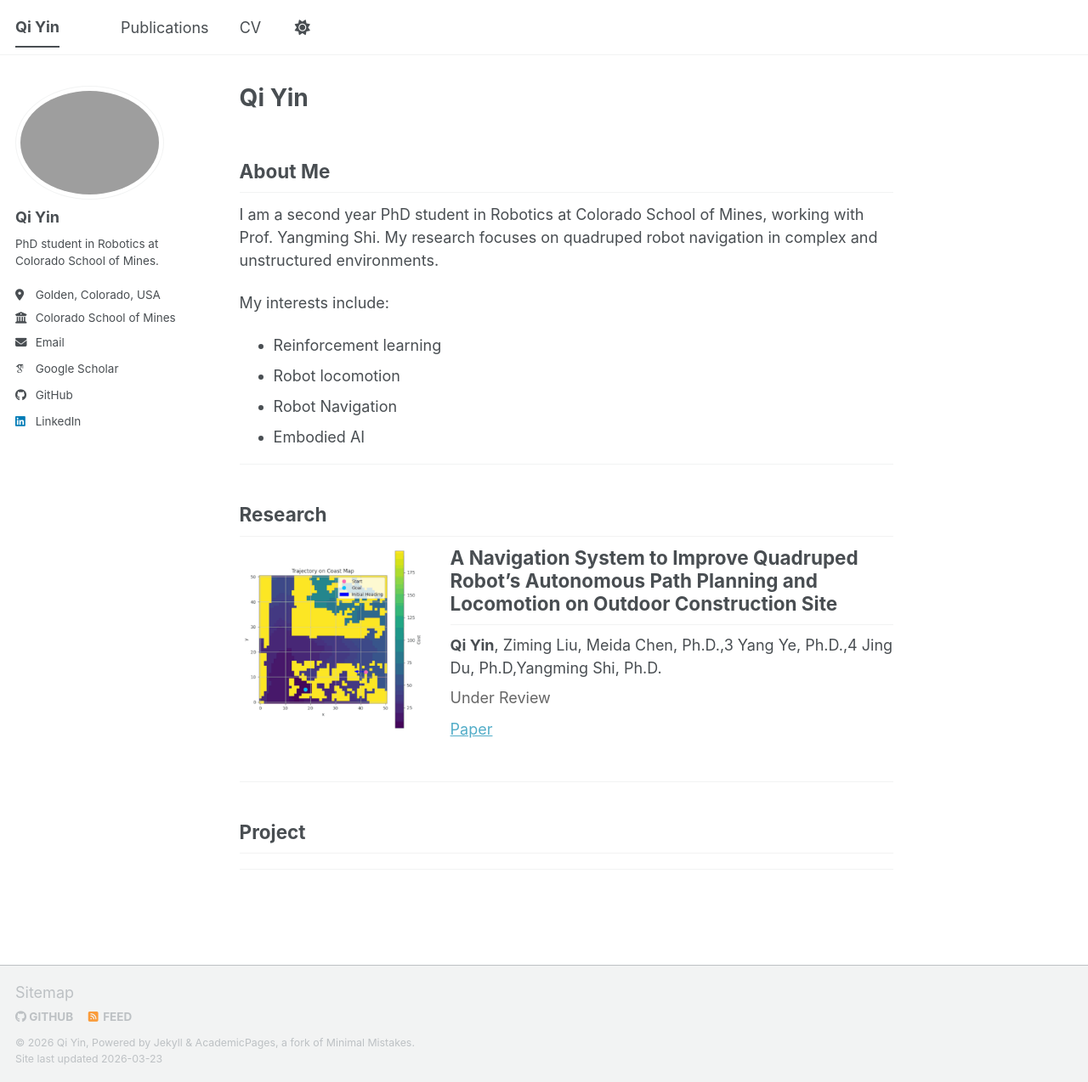
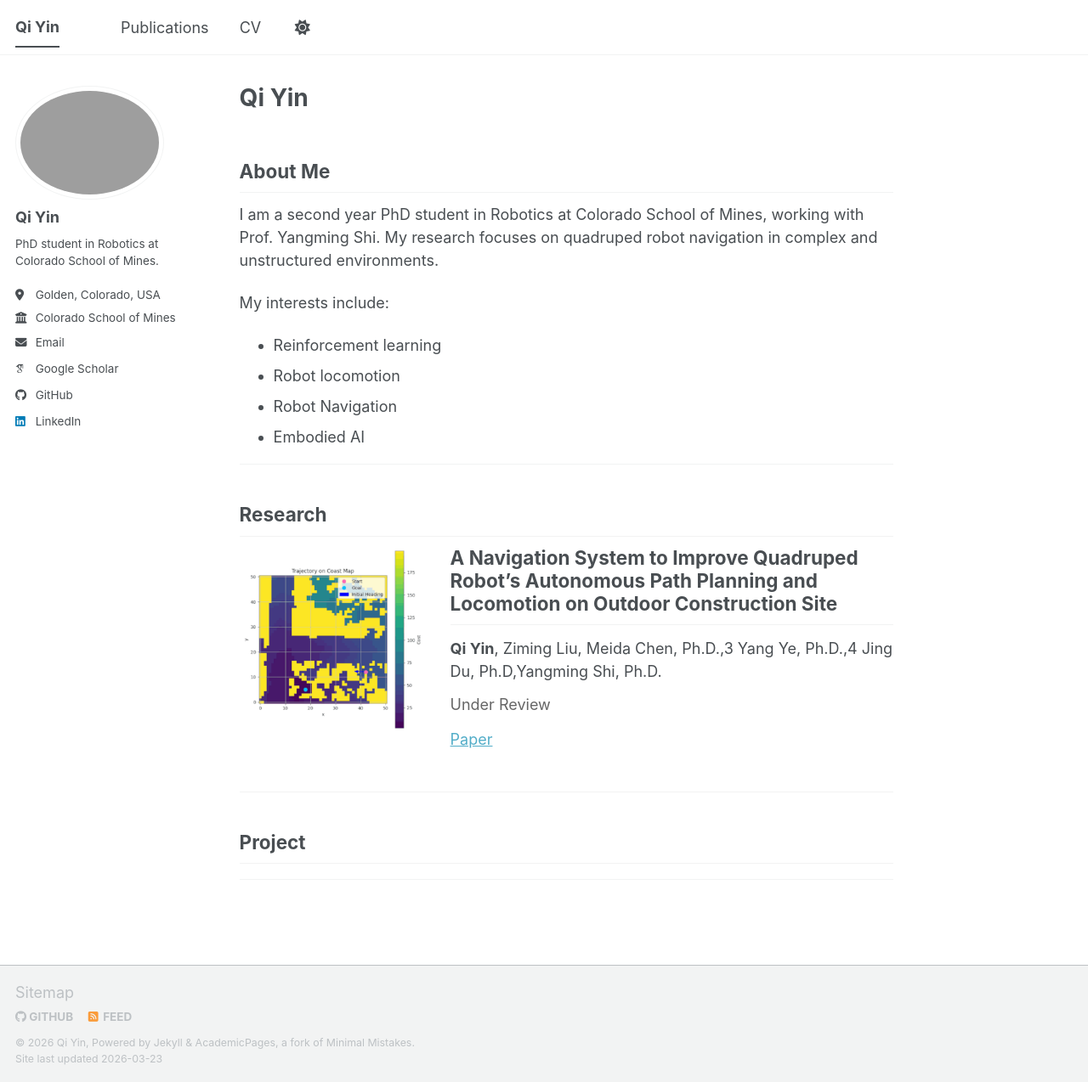
Before and after one commit to Qiii04/Qiii04.github.io, a Jekyll site: the page built from _pages/about.md, in a window 1280 px wide and 1274 px high. Shown: the whole window at 85% size. Built offline with Jekyll 4.4.1, drawn with Linux system fonts in a browser that asks for light colours; some web fonts are replaced; a script bundle is joined from its source files by our own code; library files that are not in the unit come from our copies.

Commit message:
Update about.md

```diff
--- a/_pages/about.md
+++ b/_pages/about.md
@@ -26,17 +26,17 @@ My interests include:
   <div style="flex: 1;">
 
     <!-- 标题 -->
-    <h2 style="margin: 0 0 10px 0;">
+    <h2 style="margin: 0 0 14px 0;">
       A Navigation System to Improve Quadruped Robot’s Autonomous Path Planning and Locomotion on Outdoor Construction Site
     </h2>
 
     <!-- 作者 -->
-    <p style="margin: 0 0 8px 0;">
+    <p style="margin: 0 0 12px 0;">
       <strong>Qi Yin</strong>, Ziming Liu, Meida Chen, Ph.D.,3 Yang Ye, Ph.D.,4 Jing Du, Ph.D,Yangming Shi, Ph.D.
     </p>
 
     <!-- 发表信息 -->
-    <p style="margin: 0 0 10px 0; color: #666;">
+    <p style="margin: 0 0 14px 0; color: #666;">
       Under Review
     </p>
 
```
